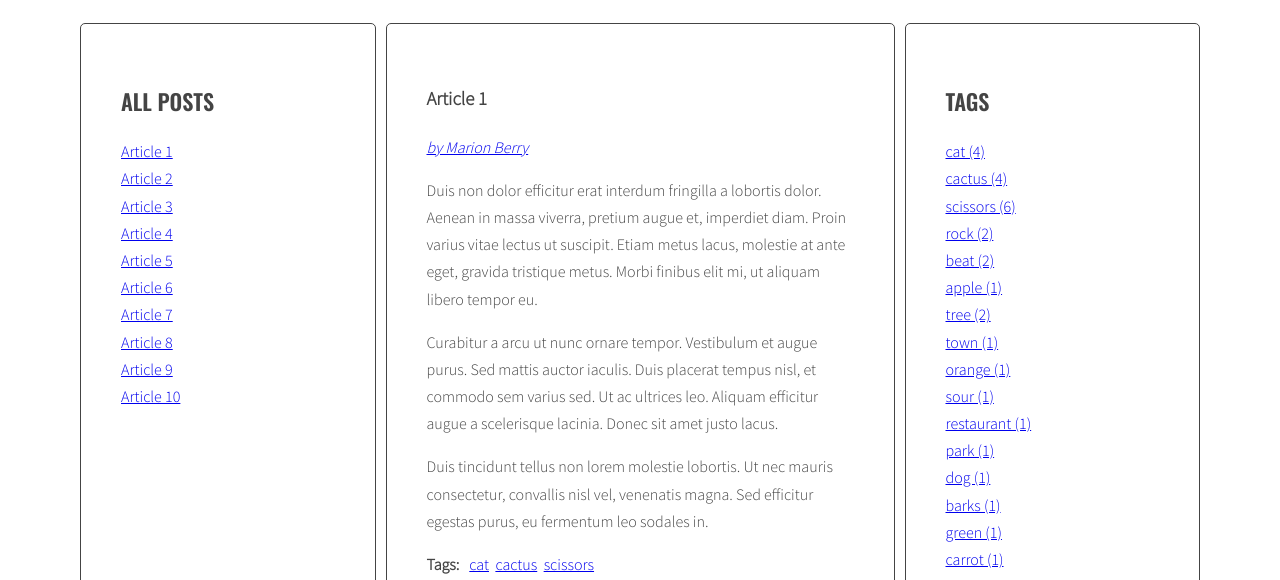
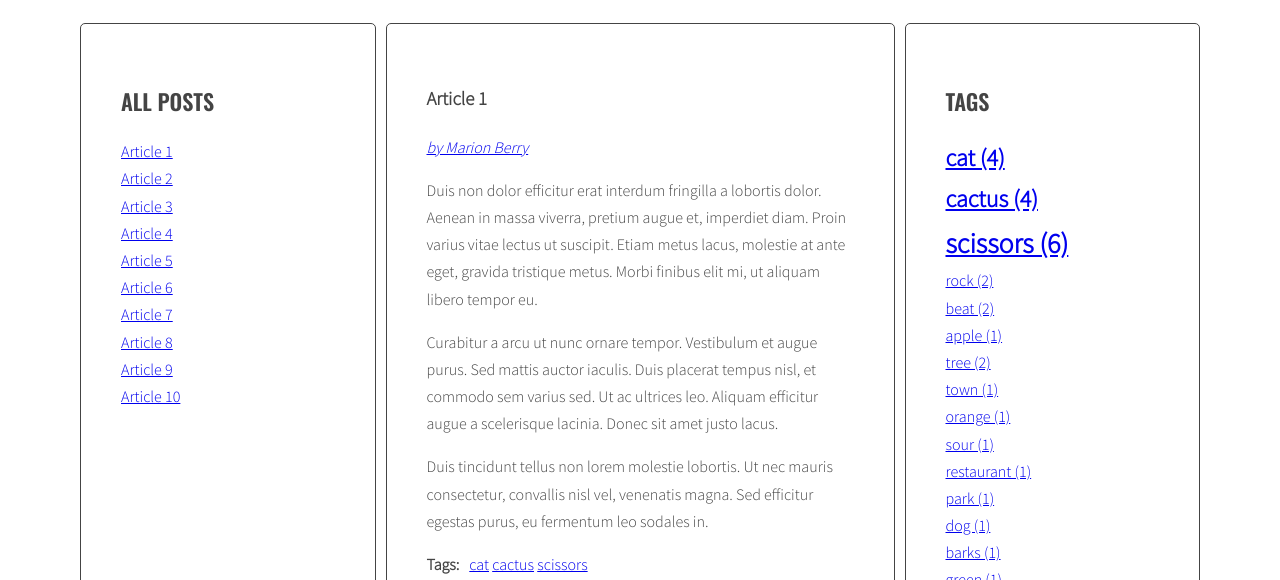
Before and after one commit to raden777/javascript-blog, a website: page index.html in a window 1280 px wide. Shown: the part 220-800 px from the top of the page. Drawn offline with nearby package versions, Linux system fonts and the light colour scheme.

Commit message:
CHANGE JS CODE && HTML

```diff
--- a/js/script.js
+++ b/js/script.js
@@ -90,16 +90,23 @@ function generateTitleLinks(customSelector = '') {
     html = html + linkHTML;
     // console.log(html);
   }
+
+  const links = document.querySelectorAll('.titles a');
+  // console.log(links);
+  for (let link of links) {
+    link.addEventListener('click', titleClickHandler);
+  }
 }
 generateTitleLinks();
 
-const links = document.querySelectorAll('.titles a');
-// console.log(links);
-for (let link of links) {
-  link.addEventListener('click', titleClickHandler);
+//6.2 - Generate tags
+function calculateTagClass(count, params) {
+  const normalizedCount = count - params.min;
+  const normalizedRange = params.max - params.min;
+  const percentage = normalizedCount / normalizedRange;
+  const classNumber = Math.floor(percentage * (tagClassNames.length - 1));
+  return tagClassNames[classNumber];
 }
-
-//6.2 - Generate tags
 
 function generateTags() {
   // /*[NEW] create a new variable allTags with an empty array*/
@@ -126,9 +133,9 @@ function generateTags() {
     /* START LOOP: for each tag */
     for (let tag of articleTagsArray) {
       /* generate HTML of the link */
-      // const tagLinkHTML = templates.articleTagLink({ tag: tag }); tutaj poprawic !!!!!!!
-      const tagLinkHTML =
-        '<li><a href="#tag-' + tag + '">' + tag + '</a> ' + '&nbsp;' + '</li>';
+      const tagLinkHTML = templates.articleTagLink({ tag: tag });
+      // const tagLinkHTML =
+      //   '<li><a href="#tag-' + tag + '">' + tag + '</a> ' + '&nbsp;' + '</li>';
       /* add generated code to html variable */
       html = html + tagLinkHTML; //dodanie <br>
       //chec if this link is NOT alreday in allTags
@@ -159,6 +166,22 @@ function generateTags() {
   // tagList.innerHTML = allTags.join(' ');
   // console.log(allTags);
 
+  function calculateTagSize(tagSize) {
+    const objectArray = Object.values(allTags);
+
+    let max = 0;
+
+    for (let item of objectArray) {
+      if (item > max) {
+        max = item;
+      }
+    }
+
+    const size = Math.max(1, Math.round((tagSize / max) * 4));
+
+    return size;
+  }
+
   const tagsParams = calculateTagsParams(allTags);
   function calculateTagsParams(tags) {
     const params = {
@@ -179,20 +202,25 @@ function generateTags() {
     return params;
   }
 
-  function calculateTagClass(count, params) {
-    const normalizedCount = count - params.min;
-    const normalizedRange = params.max - params.min;
-    const percentage = normalizedCount / normalizedRange;
-    const classNumber = Math.floor(percentage * (tagClassNames.length - 1));
-    return tagClassNames[classNumber];
-  }
   //[NEW] create variable for all links HTML code
   let allTagsHTML = '';
   // [NEW] START LOOP: for each tag in allTags
   for (let tag in allTags) {
     // [NEW] generate code of a link and add it to allTagsHTML
     allTagsHTML +=
-      '<a href="#tag-' + tag + '">' + tag + ' (' + allTags[tag] + ') </a><br>';
+      '<a class="tag-size-' +
+      calculateTagSize(allTags[tag]) +
+      '" href="#tag-' +
+      tag +
+      '">' +
+      tag +
+      ' (' +
+      allTags[tag] +
+      ') </a><br>';
+    // const tagLinkClass = calculateTagClass(allTags[tag], tagsParams);
+    // const tagLinkHTML =
+    //   '<li>' + calculateTagClass(allTags[tag], tagsParams) + '<li>';
+    // console.log('tagLinkHTML:', tagLinkHTML);              nie dziala !!!!!!!!!
   }
   // const tagLinkHTML =
   //   '<li>' + calculateTagClass(allTags[tag], tagsParams) + '<li>';
--- a/sass/style.scss
+++ b/sass/style.scss
@@ -91,7 +91,6 @@ body {
 .list-horizontal {
   li {
     display: inline-block;
-    float: left;
   }
 }
 
@@ -122,3 +121,24 @@ body {
     margin: 0 10px 0 0;
   }
 }
+
+.tag-size {
+  &-1 {
+    // DO NOT CHANGE
+  }
+
+  &-2 {
+    font-size: 20px;
+    font-style: italic;
+  }
+
+  &-3 {
+    font-size: 24px;
+    font-weight: 600;
+  }
+
+  &-4 {
+    font-size: 28px;
+    font-weight: 800;
+  }
+}
```
Also changed, not shown: css/style.css, 1 other file.
